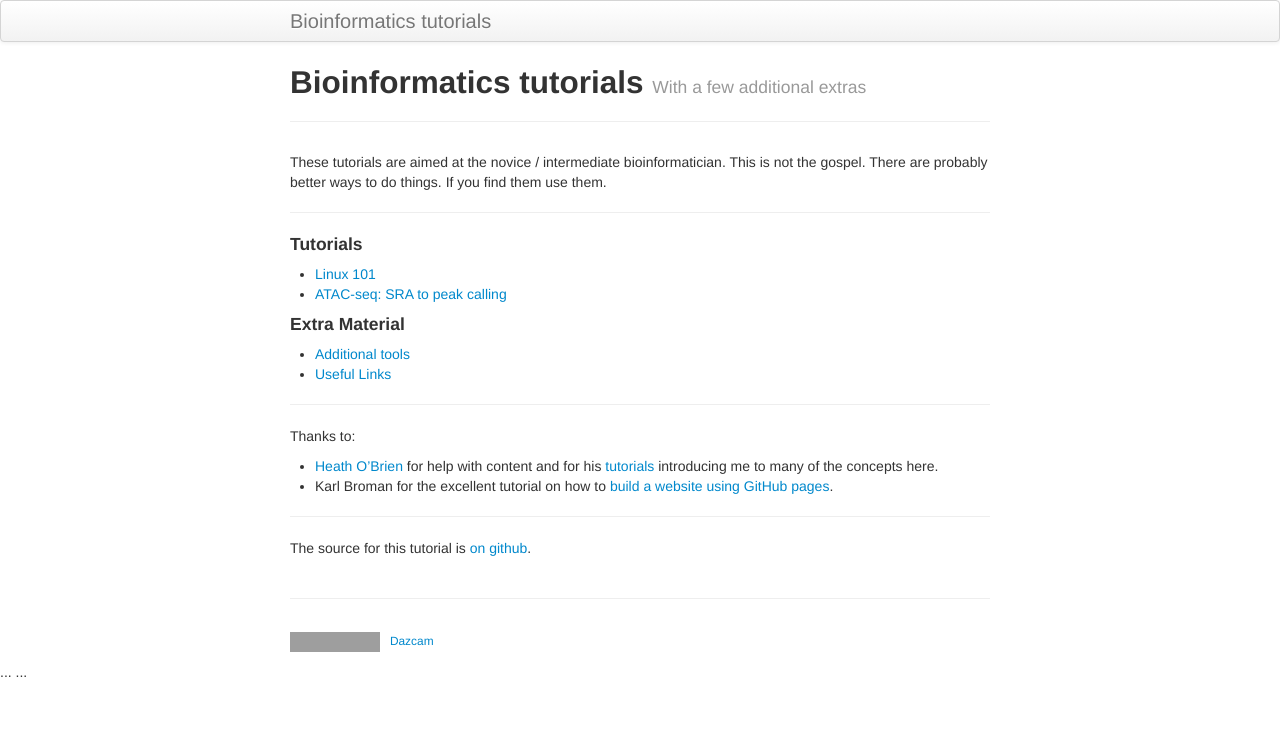
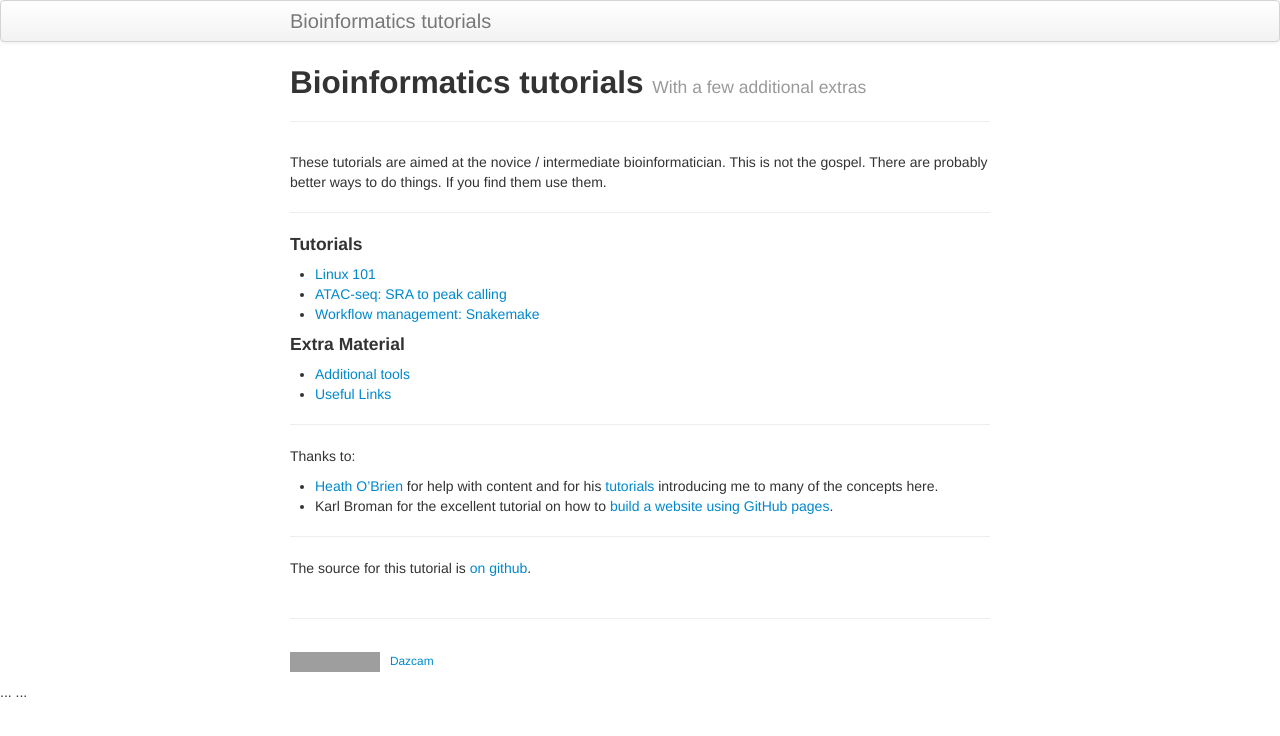
Before and after one commit to Dazcam/Bioinformatics-tutorials, a Jekyll site: the page built from index.md, in a window 1280 px wide. Shown: the top 736 px of the page. Built offline with Jekyll 4.4.1, drawn with Linux system fonts in a browser that asks for light colours; grey boxes are pictures that could not be loaded.

Commit message:
Add snakemake tutorial

```diff
--- a/index.md
+++ b/index.md
@@ -13,6 +13,7 @@ These tutorials are aimed at the novice / intermediate bioinformatician. This is
 
 - [Linux 101]({{ site.baseurl }}/pages/linux101/linux101.html)
 - [ATAC-seq: SRA to peak calling]({{ site.baseurl }}/pages/sra2peak/getting_started.html)
+- [Workflow management: Snakemake]({{ site.baseurl }}/pages/snakemake/intro.html)
 
 #### Extra Material
 
```
